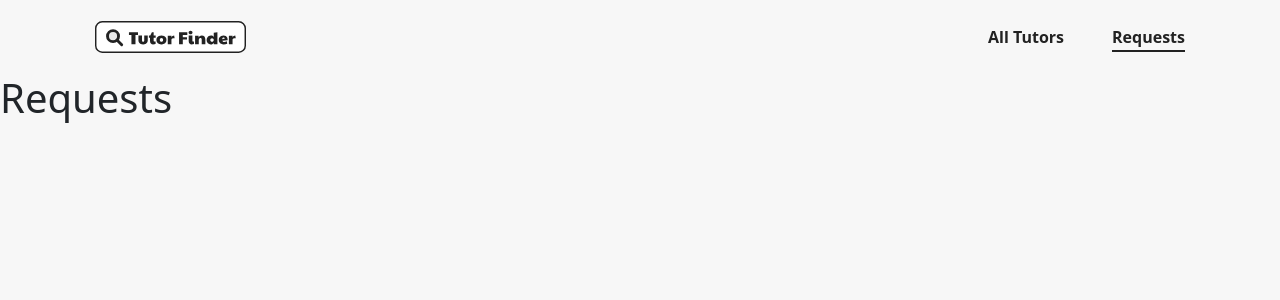
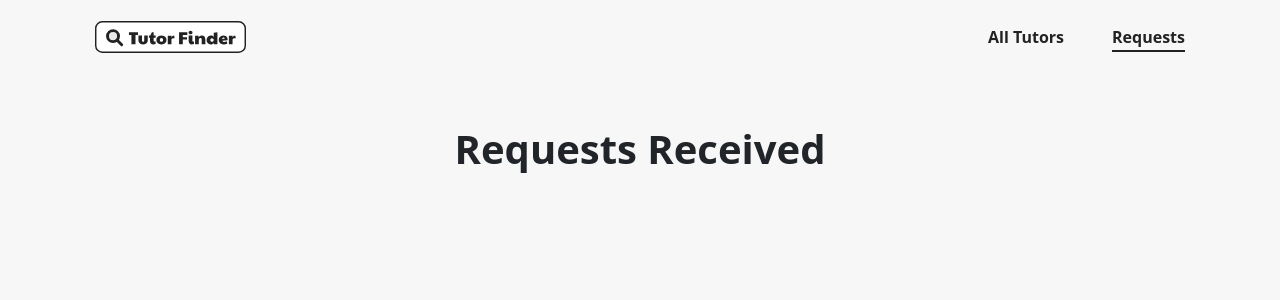
Before and after one commit to Manojlovic1998/find-tutor-vue-spa, a Vue app: page /requests in a window 1280 px wide. Shown: the top 300 px of the page. Built offline with nearby package versions, Linux system fonts and the light colour scheme.

Commit message:
Add base context to Requests view

```diff
--- a/src/views/RequestsPage.vue
+++ b/src/views/RequestsPage.vue
@@ -1,3 +1,28 @@
 <template>
-  <h1>Requests</h1>
+  <BaseHero>
+    <div class="hero-jumb mx-auto">
+      <div class="d-flex flex-column h-100 justify-content-center">
+        <h1 class="fw-bold text-center">Requests Received</h1>
+      </div>
+    </div>
+  </BaseHero>
 </template>
+
+<script>
+import BaseHero from "../components/UI/BaseHero.vue";
+
+export default {
+  components: {
+    BaseHero,
+  },
+};
+</script>
+
+<style scoped>
+.hero-jumb {
+  max-width: 450px;
+  width: 100%;
+  border-radius: 8px;
+  height: 157px;
+}
+</style>
```
